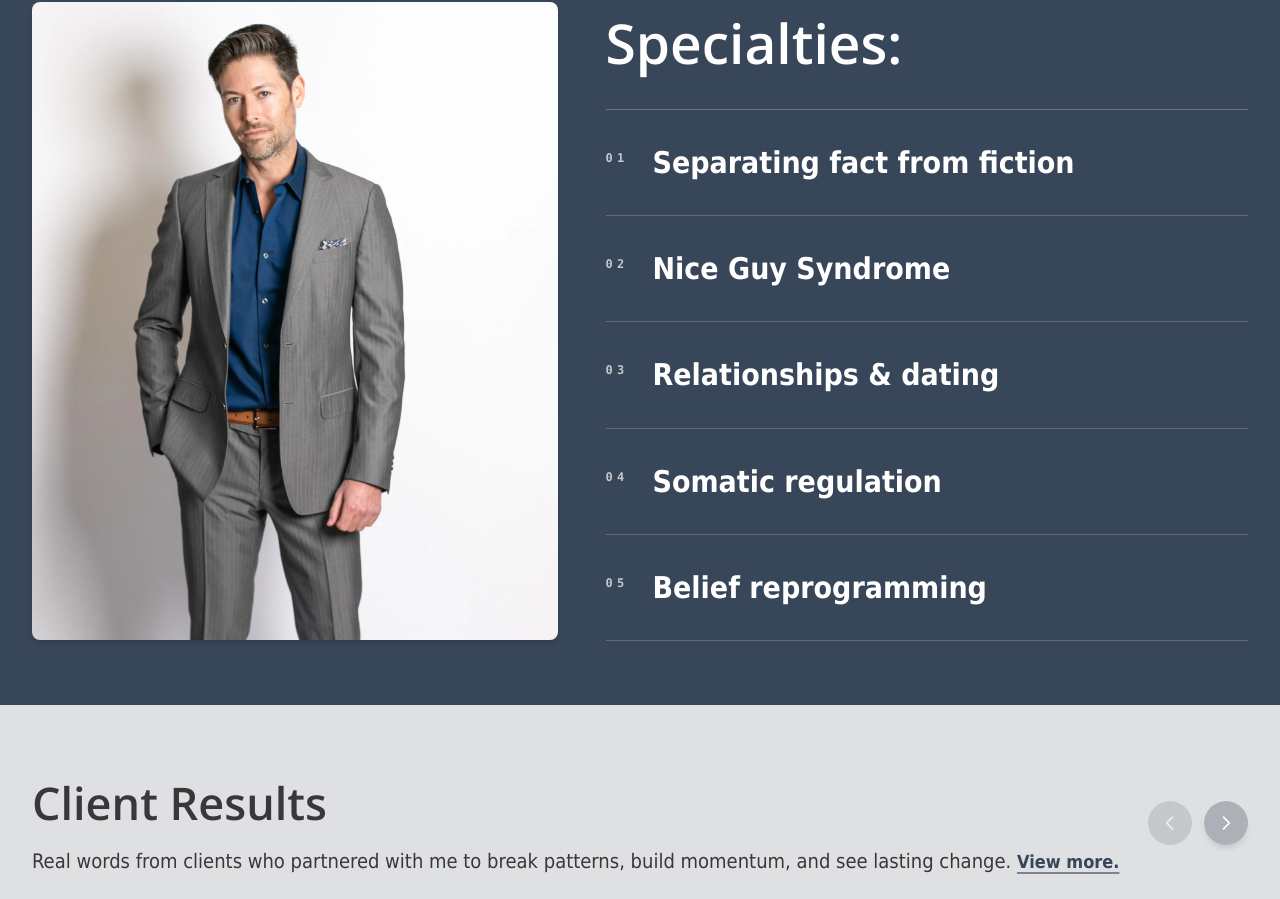
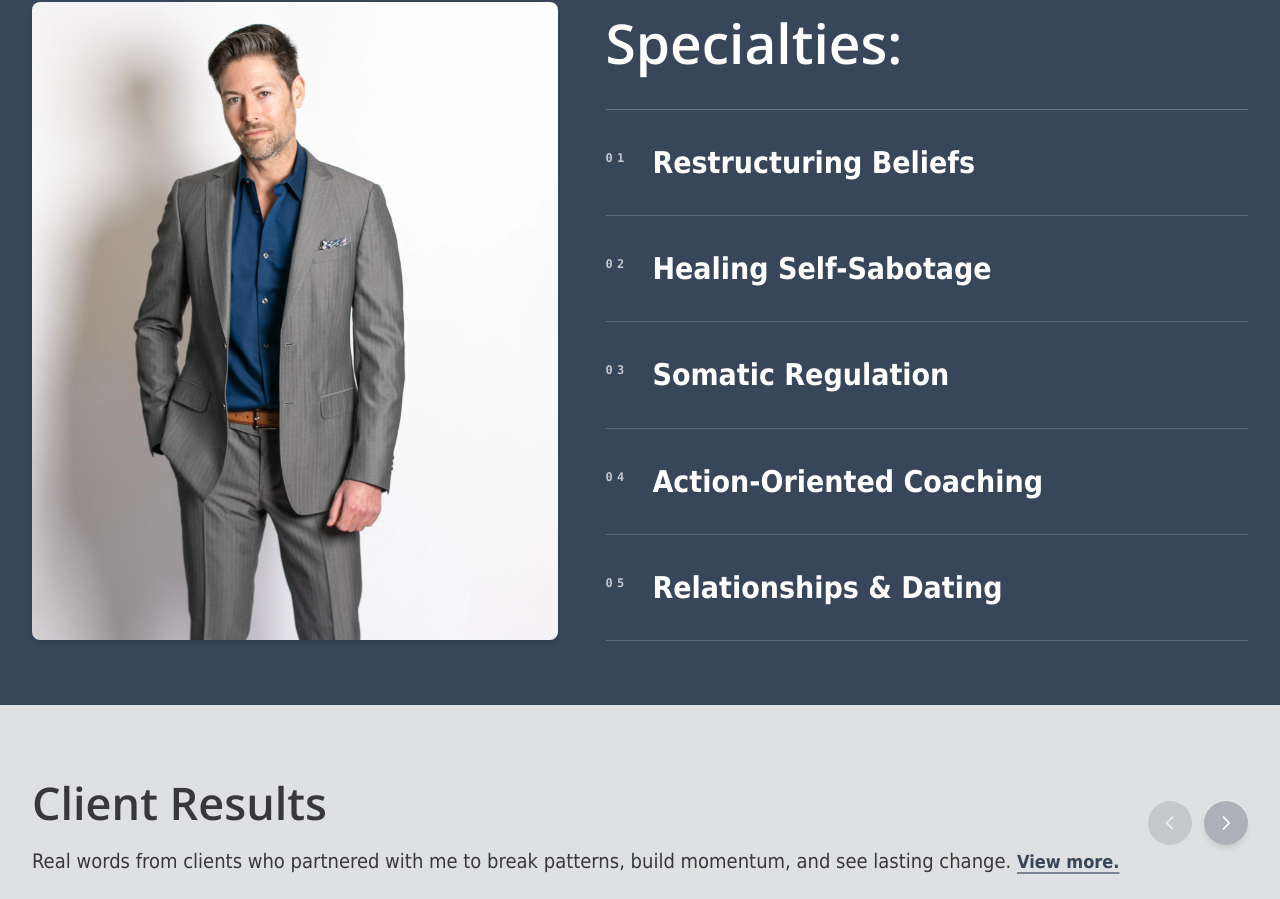
Before and after one commit to michaelzick/michaelzick.com, a Next.js app: page / in a window 1280 px wide. Shown: the part 3156-4055 px from the top of the page. Built offline with nearby package versions, Linux system fonts and the light colour scheme.

Commit message:
reworked specialties

```diff
--- a/components/sections/SpecialtiesSection.tsx
+++ b/components/sections/SpecialtiesSection.tsx
@@ -12,11 +12,11 @@ interface SpecialtiesSectionProps {
 
 export function SpecialtiesSection({ sectionRef, titleRef, scrollMarginTop, isVisible }: SpecialtiesSectionProps) {
   const specialties = [
-    'Separating fact from fiction',
-    'Nice Guy Syndrome',
-    'Relationships & dating',
-    'Somatic regulation',
-    'Belief reprogramming',
+    'Restructuring Beliefs',
+    'Healing Self-Sabotage',
+    'Somatic Regulation',
+    'Action-Oriented Coaching',
+    'Relationships & Dating',
   ];
   const { setRef: setSpecialtyRef, visibleStates: specialtyVisible } = useFadeInOnScroll(specialties.length, 0.3);
 
@@ -39,9 +39,8 @@ export function SpecialtiesSection({ sectionRef, titleRef, scrollMarginTop, isVi
           <div className="order-1 md:order-2 space-y-6">
             <h2
               ref={titleRef}
-              className={`font-headline text-[55px] font-semibold transition-opacity duration-700 ease-out ${
-                isVisible ? 'opacity-100' : 'opacity-0'
-              }`}
+              className={`font-headline text-[55px] font-semibold transition-opacity duration-700 ease-out ${isVisible ? 'opacity-100' : 'opacity-0'
+                }`}
             >
               Specialties:
             </h2>
@@ -52,9 +51,8 @@ export function SpecialtiesSection({ sectionRef, titleRef, scrollMarginTop, isVi
                   <li
                     key={item}
                     ref={setSpecialtyRef(index)}
-                    className={`grid grid-cols-[auto_1fr] gap-x-6 border-b border-white/20 py-7 md:py-8 transition-all duration-700 ease-out ${
-                      specialtyVisible[index] ? 'opacity-100 translate-y-0' : 'opacity-0 translate-y-6'
-                    }`}
+                    className={`grid grid-cols-[auto_1fr] gap-x-6 border-b border-white/20 py-7 md:py-8 transition-all duration-700 ease-out ${specialtyVisible[index] ? 'opacity-100 translate-y-0' : 'opacity-0 translate-y-6'
+                      }`}
                   >
                     <span className="mt-2 font-mono text-xs font-semibold tracking-[0.35em] text-white/70">
                       {itemNumber}
```
